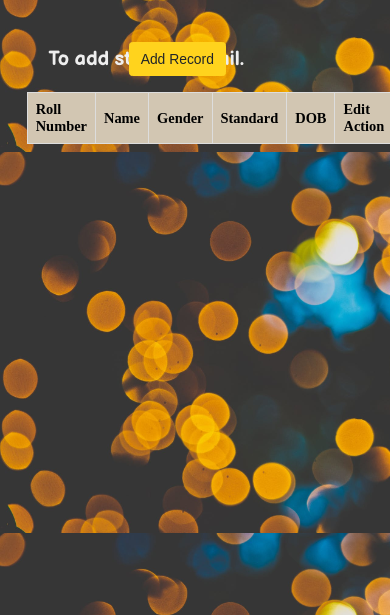
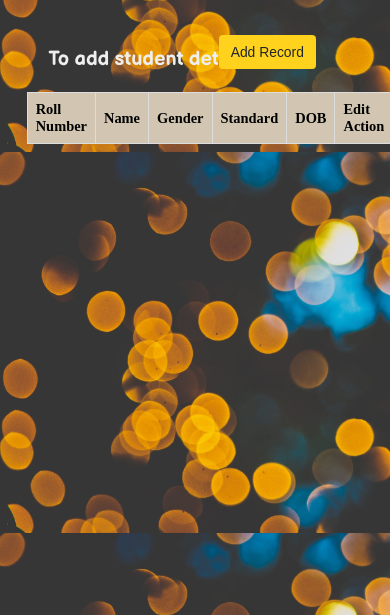
Before and after one commit to ritesh1731/modal_box, a plain HTML site: page index.html in a window 390 px wide. Shown: the part 229-844 px from the top of the page. Drawn offline with nearby package versions, Linux system fonts and the light colour scheme.

Commit message:
Update styles.css

```diff
--- a/styles.css
+++ b/styles.css
@@ -376,3 +376,10 @@ tr:nth-child(even),table.list thead>tr{
 form div.form-action-buttons{
   text-align: right;
 }
+@media (max-width: 1000px) {
+  .addbtn{
+    position: relative;
+    right: 40px;
+    top: 10px;
+  }
+}
```
